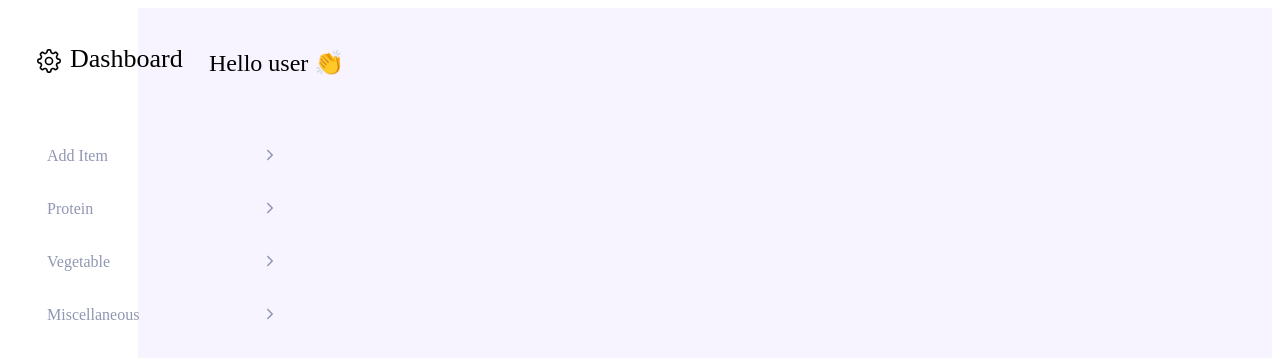
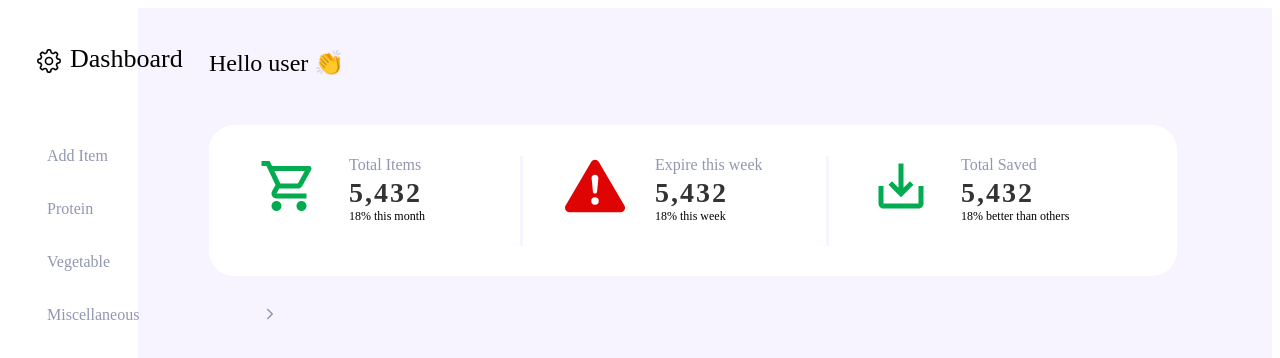
Before and after one commit to jyhaoo/grocery-management, a React (Create React App) app in the folder grocery-management-reactjs/: page / in a window 1280 px wide. Shown: the top 358 px of the page. Built offline with nearby package versions, Linux system fonts and the light colour scheme.

Commit message:
style: add Summmary component

```diff
--- a/grocery-management-reactjs/src/App.js
+++ b/grocery-management-reactjs/src/App.js
@@ -4,6 +4,7 @@ import { BrowserRouter as Router } from "react-router-dom";
 import { lightTheme } from "./components/utils/Themes";
 import Navbar from "../src/components/navbar";
 import Welcome from "../src/components/welcome";
+import Summary from "../src/components/summary";
 
 const Body = styled.div`
   float: right;
@@ -19,6 +20,7 @@ function App() {
         <Navbar />
         <Body>
           <Welcome />
+          <Summary />
         </Body>
       </Router>
     </ThemeProvider>
--- /dev/null
+++ b/grocery-management-reactjs/src/components/summary/index.js
@@ -0,0 +1,113 @@
+import styled from "styled-components";
+import { MdOutlineLocalGroceryStore } from "react-icons/md";
+import { BsFillExclamationTriangleFill } from "react-icons/bs";
+import { MdSaveAlt } from "react-icons/md";
+
+const SummaryContainer = styled.div`
+  background-color: ${({ theme }) => theme.summaryBackground};
+  width: 968px;
+  height: 151px;
+  margin-top: 40px;
+  margin-left: 71px;
+  border-radius: 25px;
+  position: absolute;
+`;
+
+const SubContainer = styled.div`
+  width: 830px;
+  height: 87px;
+  margin-top: 31px;
+  margin-left: 50px;
+  margin-right: 88px;
+  margin-bot: 33px;
+  position: relative;
+  display: flex;
+  justify-content: space-between;
+`;
+
+const SummaryItemContainer = styled.div`
+  width: 218px;
+  height: 84px;
+`;
+
+const SummaryItemTitle = styled.div`
+  width: 114px;
+  height: 21px;
+  position: relative;
+  margin-left: 90px;
+  color: ${({ theme }) => theme.menuItem};
+`;
+
+const SummaryItemNumber = styled.div`
+  width: 87px;
+  height: 32px;
+  margin-left: 90px;
+  font-size: 28px;
+  font-weight: 600;
+  color: #333333;
+  letter-spacing: 2px;
+`;
+
+const SummaryRateNumber = styled.div`
+  width: 112px;
+  height: 20px;
+  margin-left: 90px;
+  font-size: 12px;
+`;
+
+const Line = styled.div`
+  border-left: 3px solid #f7f4ff;
+  height: 90px;
+`;
+
+const Summary = () => {
+  return (
+    <SummaryContainer>
+      <SubContainer>
+        <SummaryItemContainer>
+          <MdOutlineLocalGroceryStore
+            style={{
+              color: "#00ac4f",
+              width: "60px",
+              height: "60px",
+              position: "absolute",
+            }}
+          />
+          <SummaryItemTitle>Total Items</SummaryItemTitle>
+          <SummaryItemNumber>5,432</SummaryItemNumber>
+          <SummaryRateNumber>18% this month</SummaryRateNumber>
+        </SummaryItemContainer>
+        <Line />
+        <SummaryItemContainer>
+          <BsFillExclamationTriangleFill
+            style={{
+              color: "#DF0404",
+              width: "60px",
+              height: "60px",
+              position: "absolute",
+            }}
+          />
+          <SummaryItemTitle>Expire this week</SummaryItemTitle>
+          <SummaryItemNumber>5,432</SummaryItemNumber>
+          <SummaryRateNumber>18% this week</SummaryRateNumber>
+        </SummaryItemContainer>
+        <Line />
+        <SummaryItemContainer>
+          <MdSaveAlt
+            style={{
+              color: "#00ac4f",
+              width: "60px",
+              height: "60px",
+              position: "absolute",
+            }}
+          />
+          <SummaryItemTitle>Total Saved</SummaryItemTitle>
+          <SummaryItemNumber>5,432</SummaryItemNumber>
+          <SummaryRateNumber>18% better than others</SummaryRateNumber>
+        </SummaryItemContainer>
+      </SubContainer>
+    </SummaryContainer>
+  );
+};
+
+export default Summary;
--- a/grocery-management-reactjs/src/components/utils/Themes.js
+++ b/grocery-management-reactjs/src/components/utils/Themes.js
@@ -1,4 +1,6 @@
 export const lightTheme = {
   background: "#f7f4ff",
+  summaryBackground: "#ffffff",
   menuItem: "#9197B3",
+  iconColor: "#00ac4f",
 };
```
